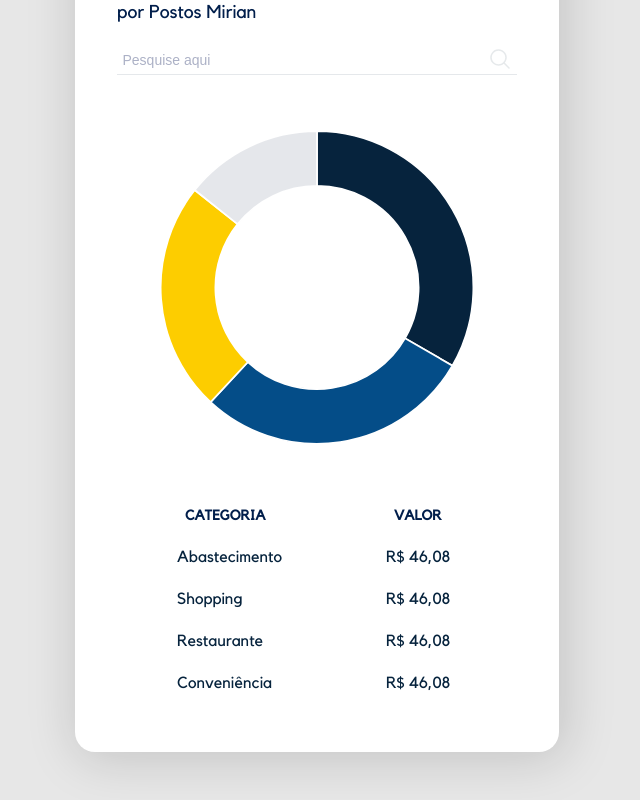
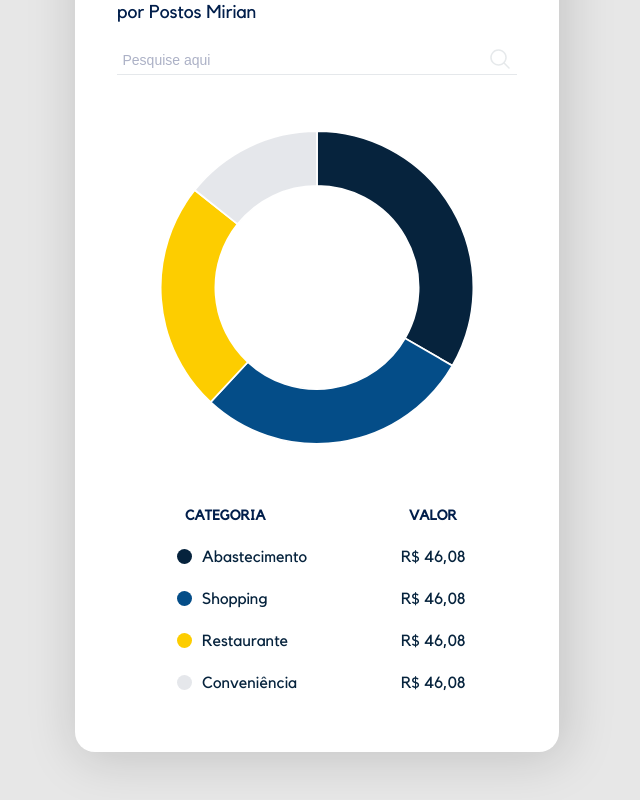
Before and after one commit to Danielle1Melo/project, a Next.js app: page /mainPage in a window 1280 px wide. Shown: the part 1199-1999 px from the top of the page, without its empty margins (323-963 px from the left). Built offline with nearby package versions, Linux system fonts and the light colour scheme.

Commit message:
legend table compras

```diff
--- a/src/components/dashboard/sessionCards/components/NextInvoice.tsx
+++ b/src/components/dashboard/sessionCards/components/NextInvoice.tsx
@@ -3,13 +3,27 @@
 import styled from "@/styles/allStyles/sessionCards/nextInvoice.module.css";
 import { ItenCard } from "../../itenCard/ItenCard";
 import { MainCards } from "../../card/MainCards";
+import {DialogDetailsFatura} from "@/components/fatura/dialogDetailsFatura/dialogDetailsFatura";
+import { useState } from "react";
+
 
 const styledItenCard = {
   backgroundColor: "var(--danger-10)",
 };
 
 export function NextInvoice() {
+  const [openDialogDetailsFatura, setOpenDialogDetailsFatura] = useState(false);
+  function handleCloseDialogDetailsFatura() {
+    setOpenDialogDetailsFatura(false);
+  }
+
+  function handleOpenDialogDetailsFatura() {
+    setOpenDialogDetailsFatura(true);
+  }
+
   return (
+    <>
+    <DialogDetailsFatura openDialog={openDialogDetailsFatura} closedDialog={handleCloseDialogDetailsFatura}/>
     <main className={styled.container} >
       <MainCards title="Próxima fatura" subtitle="Vence dia 20 de junho">
         <section className={styled.section} style={styledItenCard}>
@@ -17,11 +31,13 @@ export function NextInvoice() {
         </section>
 
         <div className={styled.details}>
-          <button type="button">Detalhes da fatura</button>
+          <button type="button" onClick={() => handleOpenDialogDetailsFatura()}>Detalhes da fatura</button>
           <span className={styled.separator}></span>
           <button type="button">Abrir 2° via da fatura</button>
         </div>
       </MainCards>
     </main>
+    </>
+
   );
 }
--- a/src/components/dashboard/sessionCards/components/purchases/tablePurchases/TablePurchases.tsx
+++ b/src/components/dashboard/sessionCards/components/purchases/tablePurchases/TablePurchases.tsx
@@ -2,6 +2,15 @@
 
 import { priceFormatter } from "@/utils/formatteNumber";
 import styled from "../../../../../../styles/allStyles/purchases/table.module.css";
+
+interface LegendProps  {
+  legend: any;
+}
+
+const styleInline = {
+  display: "flex",
+  gap: "10px"
+}
 
 export function TablePurchases() {
   return (
@@ -16,19 +25,19 @@ export function TablePurchases() {
 
         <tbody>
           <tr>
-            <td>Abastecimento</td>
+            <td style={styleInline}><div className={styled.circleAbastecimento}></div>Abastecimento</td>
             <td>{priceFormatter.format(46.08)}</td>
           </tr>
           <tr>
-            <td>Shopping</td>
+            <td style={styleInline}><div className={styled.circleShopping}></div>Shopping</td>
             <td>{priceFormatter.format(46.08)}</td>
           </tr>
           <tr>
-            <td>Restaurante</td>
+            <td style={styleInline}><div className={styled.circleRestaurante}></div>Restaurante</td>
             <td>{priceFormatter.format(46.08)}</td>
           </tr>
           <tr>
-            <td>Conveniência</td>
+            <td style={styleInline}><div className={styled.circleConveniência}></div>Conveniência</td>
             <td>{priceFormatter.format(46.08)}</td>
           </tr>
         </tbody>
--- a/src/components/fatura/dialogDetailsFatura/dialogDetailsFatura.tsx
+++ b/src/components/fatura/dialogDetailsFatura/dialogDetailsFatura.tsx
@@ -2,39 +2,16 @@ import { X } from "@phosphor-icons/react";
 import styled from "../../../styles/allStyles/faturaPage/dialogDetailsFatura.module.css";
 import * as Dialog from "@radix-ui/react-dialog";
 import { priceFormatter } from "@/utils/formatteNumber";
+import { TableDialog } from "./tableDialog/TableDialo";
 
 interface DialogDetailsFaturaProps {
   openDialog: boolean;
   closedDialog: () => void;
 }
 
-const itensTable = [
-  {
-    id: 1,
-    description: "Descrição Item I",
-    value: 1240,
-  },
-  {
-    id: 2,
-    description: "Descrição Item 2",
-    value: 1240,
-  },
-  {
-    id: 3,
-    description: "Descrição Item 3",
-    value: 1240,
-  },
-  {
-    id: 4,
-    description: "Descrição Item 4",
-    value: 1240,
-  },
-];
 
-const totalValue = itensTable.reduce(
-  (accumulator, currentValue) => accumulator + currentValue.value,
-  0
-);
+
+
 
 export function DialogDetailsFatura({
   openDialog,
@@ -71,33 +48,7 @@ export function DialogDetailsFatura({
           </section>
 
           <main>
-            <table className={styled.table}>
-              <thead>
-                <tr>
-                  <th>Descrição</th>
-                  <th>Valor</th>
-                </tr>
-              </thead>
-              <tbody>
-                {itensTable.map((item) => {
-                  return (
-                    <tr key={item.id}>
-                      <td>{item.description}</td>
-                      <td>{priceFormatter.format(item.value)}</td>
-                    </tr>
-                  );
-                })}
-              </tbody>
-            </table>
-
-            <div className={styled.totalContainer}>
-              <div className={styled.totalInformation}>
-                <p>
-                  Total <span>(BR)</span>
-                </p>
-                <h3>{priceFormatter.format(totalValue)}</h3>
-              </div>
-            </div>
+            <TableDialog />
 
             <div className={styled.buttonsPaid}>
               <button>Pagar via PIX - QR Code</button>
--- /dev/null
+++ b/src/components/fatura/dialogDetailsFatura/tableDialog/TableDialo.tsx
@@ -0,0 +1,65 @@
+"use client";
+import { priceFormatter } from "@/utils/formatteNumber";
+import styled from "../../../../styles/allStyles/faturaPage/dialogDetailsFatura.module.css"
+const itensTable = [
+    {
+      id: 1,
+      description: "Descrição Item I",
+      value: 1240,
+    },
+    {
+      id: 2,
+      description: "Descrição Item 2",
+      value: 1240,
+    },
+    {
+      id: 3,
+      description: "Descrição Item 3",
+      value: 1240,
+    },
+    {
+      id: 4,
+      description: "Descrição Item 4",
+      value: 1240,
+    },
+  ];
+
+  const totalValue = itensTable.reduce(
+    (accumulator, currentValue) => accumulator + currentValue.value,
+    0
+  );
+
+export function TableDialog(){
+    return(
+        <div>
+        <table className={styled.table}>
+              <thead>
+                <tr>
+                  <th>Descrição</th>
+                  <th>Valor</th>
+                </tr>
+              </thead>
+              <tbody>
+                {itensTable.map((item) => {
+                  return (
+                    <tr key={item.id}>
+                      <td>{item.description}</td>
+                      <td>{priceFormatter.format(item.value)}</td>
+                    </tr>
+                  );
+                })}
+              </tbody>
+            </table>
+
+            <div className={styled.totalContainer}>
+              <div className={styled.totalInformation}>
+                <p>
+                  Total <span>(BR)</span>
+                </p>
+                <h3>{priceFormatter.format(totalValue)}</h3>
+              </div>
+            </div>
+    </div>
+    )
+
+}
--- a/src/components/fatura/sessionCardsFaturas/components/tableFatura/TableFatura.tsx
+++ b/src/components/fatura/sessionCardsFaturas/components/tableFatura/TableFatura.tsx
@@ -10,7 +10,7 @@ import { useRouter } from "next/navigation";
 
 import React, { useState } from "react";
 import {DialogDetailsFatura} from "@/components/fatura/dialogDetailsFatura/dialogDetailsFatura"
-import { it } from "node:test";
+
 
 const itensTable = [
   {
--- a/src/context/contextSidebar/StatusMenu.tsx
+++ b/src/context/contextSidebar/StatusMenu.tsx
@@ -15,10 +15,10 @@ export default function StatusMenuContextComponent({ children }: ContextProps) {
   function activeMenu() {
     if (statusMenu == true) {
       setStatusMenu(false);
-      console.log("menu desativando");
+
     } else {
       setStatusMenu(true);
-      console.log("menu ativando");
+
     }
   }
 
--- a/src/styles/allStyles/faturaPage/dialogDetailsFatura.module.css
+++ b/src/styles/allStyles/faturaPage/dialogDetailsFatura.module.css
@@ -212,4 +212,8 @@
       width: 100%;
     }
 
+    .table tbody td{
+      font-size: 18px;
+    }
+
   }
--- a/src/styles/allStyles/faturaPage/tableFatura.module.css
+++ b/src/styles/allStyles/faturaPage/tableFatura.module.css
@@ -131,7 +131,6 @@
         width: 100%;
     }
 
-
     .styleStatusPago, .styleStatusAberto, .styleStatusVencido{
         background-color: var(--white);
         padding: 1px;
--- a/src/styles/allStyles/purchases/table.module.css
+++ b/src/styles/allStyles/purchases/table.module.css
@@ -27,12 +27,31 @@
 
   }
 
-  .circle{
-    width: 10px;
-    height: 10px;
+  .circleAbastecimento{
+    width: 15px;
+    height: 15px;
     border-radius: 50%;
-    background-color: aqua;
+    background-color: #06233D;
   }
+  .circleShopping{
+    width: 15px;
+    height: 15px;
+    border-radius: 50%;
+    background-color: #044D88;
+  }
+  .circleRestaurante{
+    width: 15px;
+    height: 15px;
+    border-radius: 50%;
+    background-color: #FDCD00;
+  }
+  .circleConveniência{
+    width: 15px;
+    height: 15px;
+    border-radius: 50%;
+    background-color: #E5E7EB;
+  }
+
 
   @media (max-width: 1025px){
     .table{
```
Also changed, not shown: src/components/dashboard/sessionCards/components/purchases/graphic/Graphic.tsx (+8 -4 lines), src/styles/allStyles/faturaPage/sessionCardsFaturas.module.css (+12 -18 lines).
